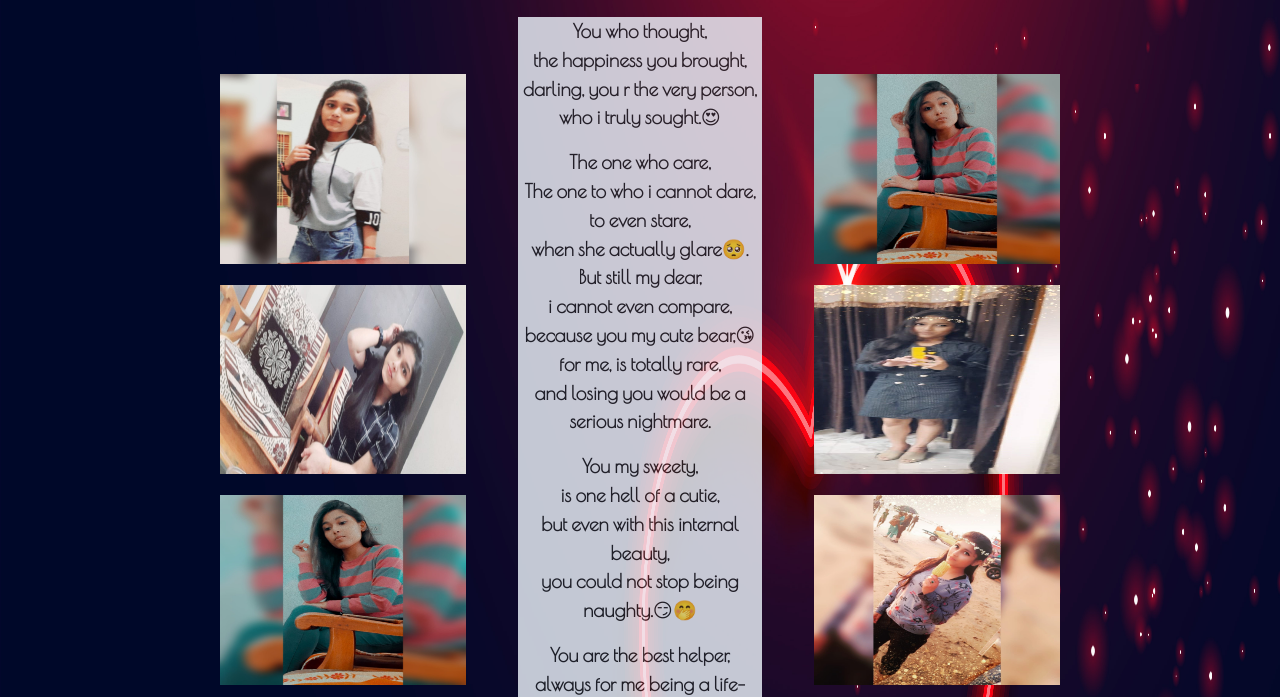
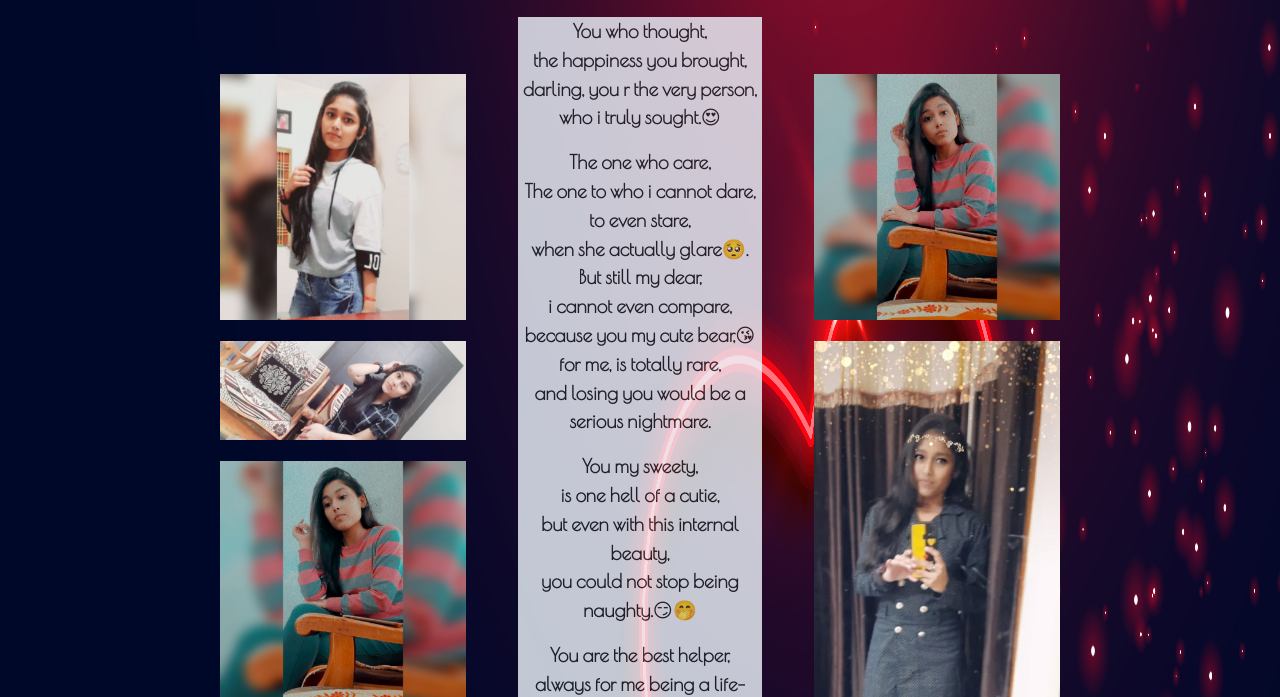
Before and after one commit to Shivamtest2907/Personal-2, a plain HTML site: page index.html in a window 1280 px wide. Shown: the part 103-800 px from the top of the page. Drawn offline with nearby package versions, Linux system fonts and the light colour scheme.

Commit message:
Update index.html

```diff
--- a/index.html
+++ b/index.html
@@ -21,9 +21,9 @@
         </center>
         <div class="outermain">
             <div class="left">
-                <img src="img1.jpeg" alt="" width="200px" height="200px">
-                <img src="img2.jpeg" alt="" width="200px" height="200px">
-                <img src="img3.jpeg" alt="" width="200px" height="200px">
+                <img src="img1.jpeg" alt="">
+                <img src="img2.jpeg" alt="">
+                <img src="img3.jpeg" alt="">
             </div>
             <div class="main">
                 <p>
@@ -59,9 +59,9 @@
                 </p>
             </div>
             <div class="right">
-                <img src="img4.jpeg" alt="" width="200px" height="200px">
-                <img src="img5.jpeg" alt="" width="200px" height="200px">
-                <img src="img6.jpeg" alt="" width="200px" height="200px">
+                <img src="img4.jpeg" alt="">
+                <img src="img5.jpeg" alt="">
+                <img src="img6.jpeg" alt="">
             </div>
         </div>
         <div class="hearts">
```
